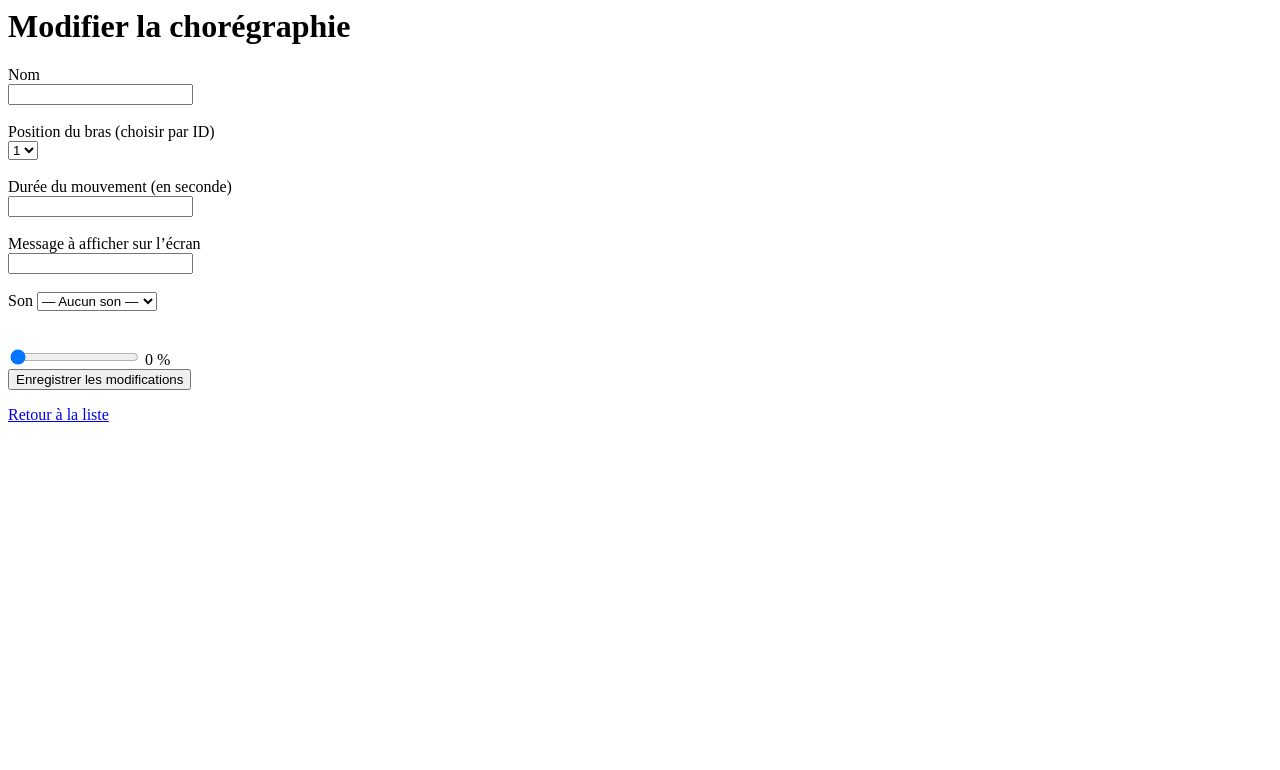
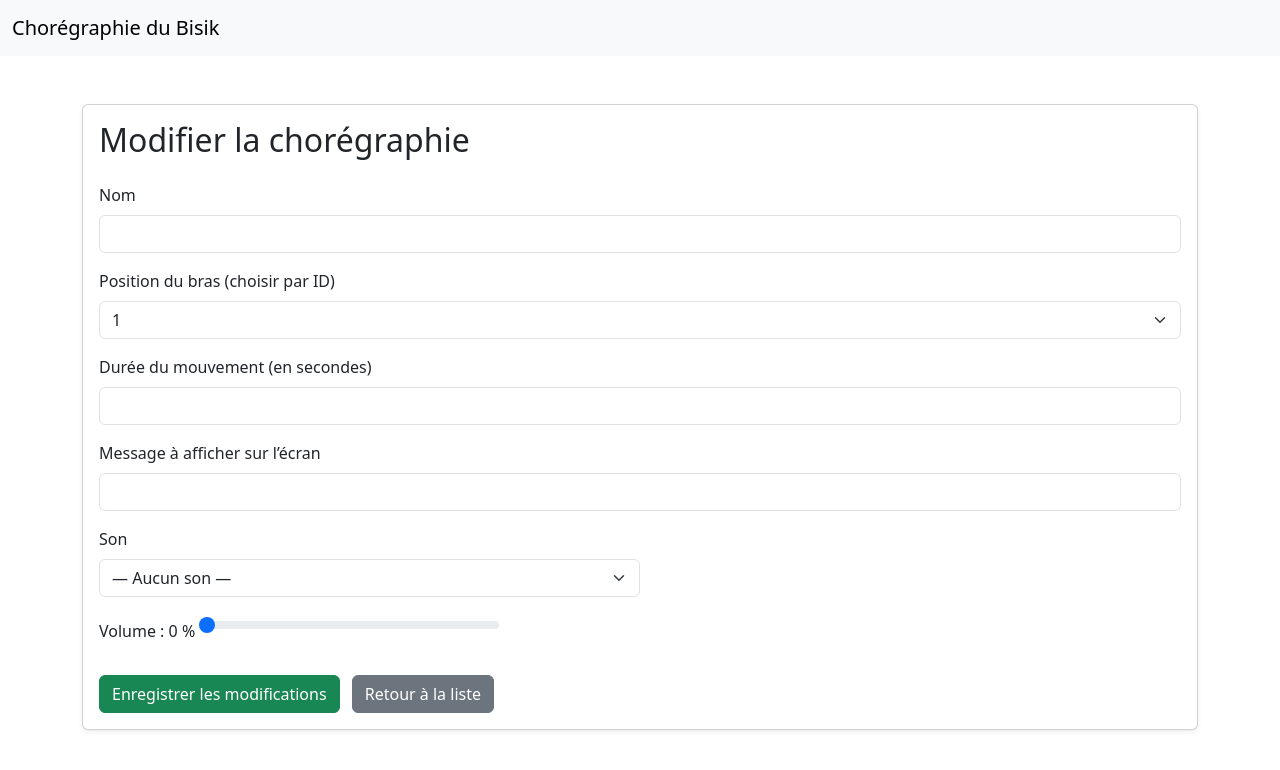
Before and after one commit to ThomasLev76/Slam-TL, a PHP site: page /modifierChoregraphie.php?id=1 in a window 1280 px wide. Shown: the top 770 px of the page. Run offline with PHP 8.4, Linux system fonts and the light colour scheme; tables that the repository leaves empty or names only in its code hold one stand-in row (values such as "Sample post"); data that the repository does not hold is empty.

Commit message:
changement graphique pour rendre les formulaires plus beau et compréhensible

```diff
--- a/modifierChoregraphie.php
+++ b/modifierChoregraphie.php
@@ -10,10 +10,8 @@ if (!$id) die("ID manquant");
 $_SESSION['token'] = $_SESSION['token'] ?? bin2hex(random_bytes(32));
 
 // Connexion PDO
-
 $pdo = new PDO('mysql:host=' . config::HOST . ';dbname=' . config::DBNAME
         , config::USER, config::PASSWORD);
-
 
 // Récupérer la chorégraphie
 $stmt = $pdo->prepare("SELECT * FROM chorégraphie WHERE id = :id");
@@ -24,58 +22,66 @@ if (!$chore) die("Chorégraphie introuvable");
 // Récupérer les positions de bras
 $positions = $pdo->query("SELECT id FROM position_bras")->fetchAll(PDO::FETCH_ASSOC);
 
-$stmt = $pdo->prepare("SELECT * FROM chorégraphie WHERE id = :id");
-$stmt->execute([':id' => $id]);
-$chore = $stmt->fetch(PDO::FETCH_ASSOC);
-
-?>
-
-<h1>Modifier la chorégraphie</h1>
-
-<form method="post" action="actions/updateChoregraphie.php">
-    <input type="hidden" name="id" value="<?= $chore['id'] ?>">
-    <input type="hidden" name="token" value="<?= $_SESSION['token'] ?>">
-
-    <label>Nom</label><br>
-    <input type="text" name="nom" value="<?= htmlspecialchars($chore['nom']) ?>" required><br><br>
-
-    <label>Position du bras (choisir par ID)</label><br>
-    <select name="position_bras_id" required>
-        <?php foreach ($positions as $pos): ?>
-            <option value="<?= $pos['id'] ?>" <?= $pos['id'] == $chore['position_bras_id'] ? 'selected' : '' ?>>
-                <?= $pos['id'] ?>
-            </option>
-        <?php endforeach; ?>
-    </select><br><br>
-
-    <label>Durée du mouvement (en seconde)</label><br>
-    <input type="text" name="duree_mouv" value="<?= htmlspecialchars($chore['duree_mouv']) ?>" required><br><br>
-
-
-    <label>Message à afficher sur l’écran</label><br>
-    <input type="text" name="ecran" value="<?= htmlspecialchars($chore['ecran']) ?>"><br><br>
-
-    <?php
+// Récupérer les fichiers audio
 $audioDir = __DIR__ . '/son';
 $audioFiles = [];
 
 if (is_dir($audioDir)) {
-        $files = scandir($audioDir);
-
-        foreach ($files as $file) {
-            if ($file === '.' || $file === '..') {
-                continue;
-            }
-
+    foreach (scandir($audioDir) as $file) {
+        if ($file === '.' || $file === '..') continue;
         if (strtolower(pathinfo($file, PATHINFO_EXTENSION)) === 'mp3') {
             $audioFiles[] = $file;
         }
     }
 }
+
+include "header.php";
 ?>
+
+<div class="container mt-5">
+    <div class="card shadow-sm">
+        <div class="card-body">
+            <h2 class="card-title mb-4">Modifier la chorégraphie</h2>
+
+            <form method="post" action="actions/updateChoregraphie.php">
+
+                <!-- ID et TOKEN CSRF -->
+                <input type="hidden" name="id" value="<?= $chore['id'] ?>">
+                <input type="hidden" name="token" value="<?= $_SESSION['token'] ?>">
+
                 <div class="mb-3">
-        <label class="form-label">Son</label>
-        <select name="son" class="form-select w-50"><br>
+                    <label for="nom" class="form-label">Nom</label>
+                    <input type="text" name="nom" id="nom" class="form-control"
+                           value="<?= htmlspecialchars($chore['nom']) ?>" required>
+                </div>
+
+                <div class="mb-3">
+                    <label for="position_bras_id" class="form-label">Position du bras (choisir par ID)</label>
+                    <select name="position_bras_id" id="position_bras_id" class="form-select" required>
+                        <?php foreach ($positions as $pos): ?>
+                            <option value="<?= $pos['id'] ?>"
+                                    <?= $pos['id'] == $chore['position_bras_id'] ? 'selected' : '' ?>>
+                                <?= $pos['id'] ?>
+                            </option>
+                        <?php endforeach; ?>
+                    </select>
+                </div>
+
+                <div class="mb-3">
+                    <label for="duree_mouv" class="form-label">Durée du mouvement (en secondes)</label>
+                    <input type="number" name="duree_mouv" id="duree_mouv" class="form-control"
+                           value="<?= htmlspecialchars($chore['duree_mouv']) ?>" required min="1">
+                </div>
+
+                <div class="mb-3">
+                    <label for="ecran" class="form-label">Message à afficher sur l’écran</label>
+                    <input type="text" name="ecran" id="ecran" class="form-control"
+                           value="<?= htmlspecialchars($chore['ecran']) ?>">
+                </div>
+
+                <div class="mb-3">
+                    <label for="son" class="form-label">Son</label>
+                    <select name="son" id="son" class="form-select w-50">
                         <option value="">— Aucun son —</option>
                         <?php foreach ($audioFiles as $file): ?>
                             <option value="<?= htmlspecialchars($file) ?>"
@@ -85,30 +91,31 @@ $chore = $stmt->fetch(PDO::FETCH_ASSOC);
                         <?php endforeach; ?>
                     </select>
                 </div>
-    <br><br>
 
-    <input
-            type="range"
-            class="form-range"
-            id="volume"
-            name="volume"
-            min="0"
-            max="100"
-            value="<?= (int)$chore['volume'] ?>"
->
-    <span id="volumeValue"><?= (int)$chore['volume'] ?></span> %
+                <div class="mb-3">
+                    <label for="volume" class="form-label">
+                        Volume : <span id="volumeValue"><?= (int)$chore['volume'] ?></span> %
+                    </label>
+                    <input type="range" class="form-range" id="volume" name="volume"
+                           min="0" max="100" value="<?= (int)$chore['volume'] ?>" style="width: 300px;">
+                </div>
 
                 <script>
                     const volume = document.getElementById('volume');
                     const volumeValue = document.getElementById('volumeValue');
-
                     volume.addEventListener('input', () => {
                         volumeValue.textContent = volume.value;
                     });
                 </script>
-    <br>
 
-    <button type="submit">Enregistrer les modifications</button>
+                <div class="mt-4">
+                    <button type="submit" class="btn btn-success me-2">Enregistrer les modifications</button>
+                    <a href="index.php" class="btn btn-secondary">Retour à la liste</a>
+                </div>
+
             </form>
+        </div>
+    </div>
+</div>
 
-<a href="index.php">Retour à la liste</a>
+<?php include "footer.php"; ?>
```
Also changed, not shown: ajouterChoregraphie.php (+36 -41 lines). Lines whose indentation alone changed are shown as unchanged.
